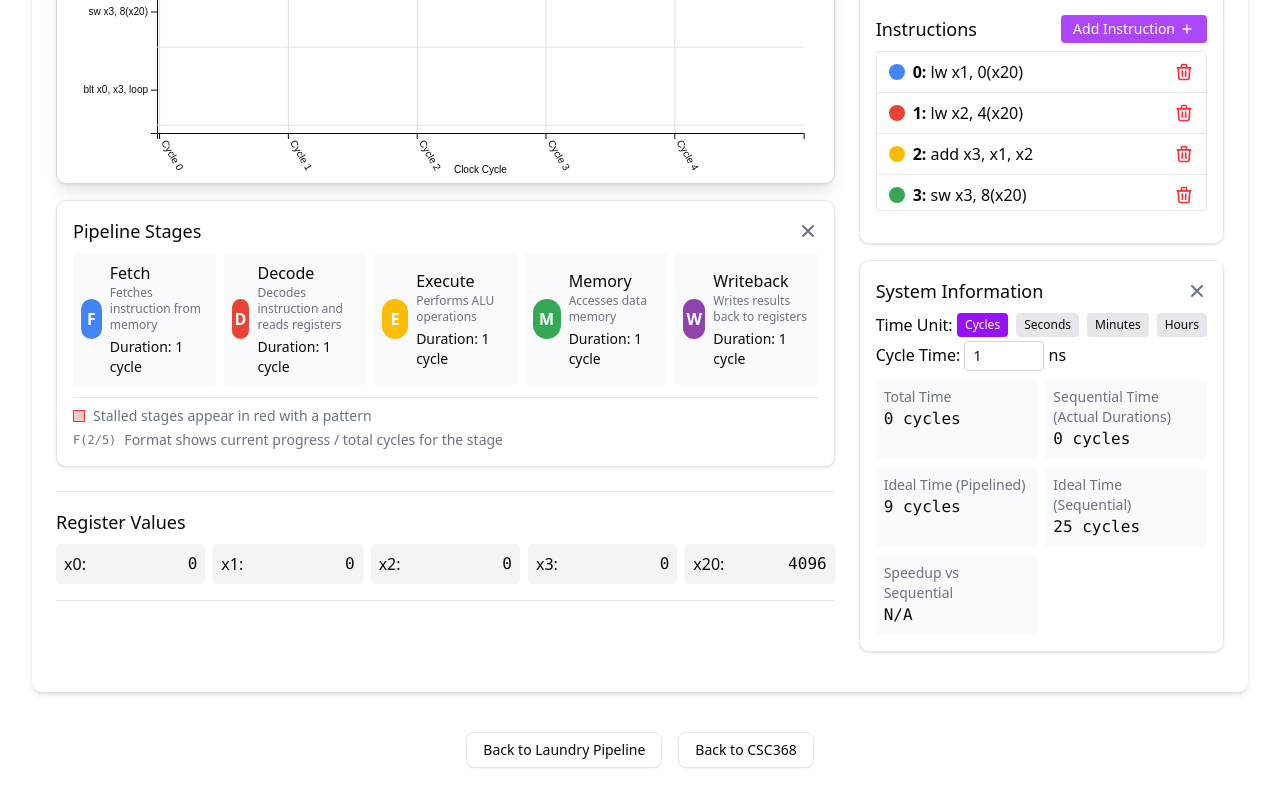
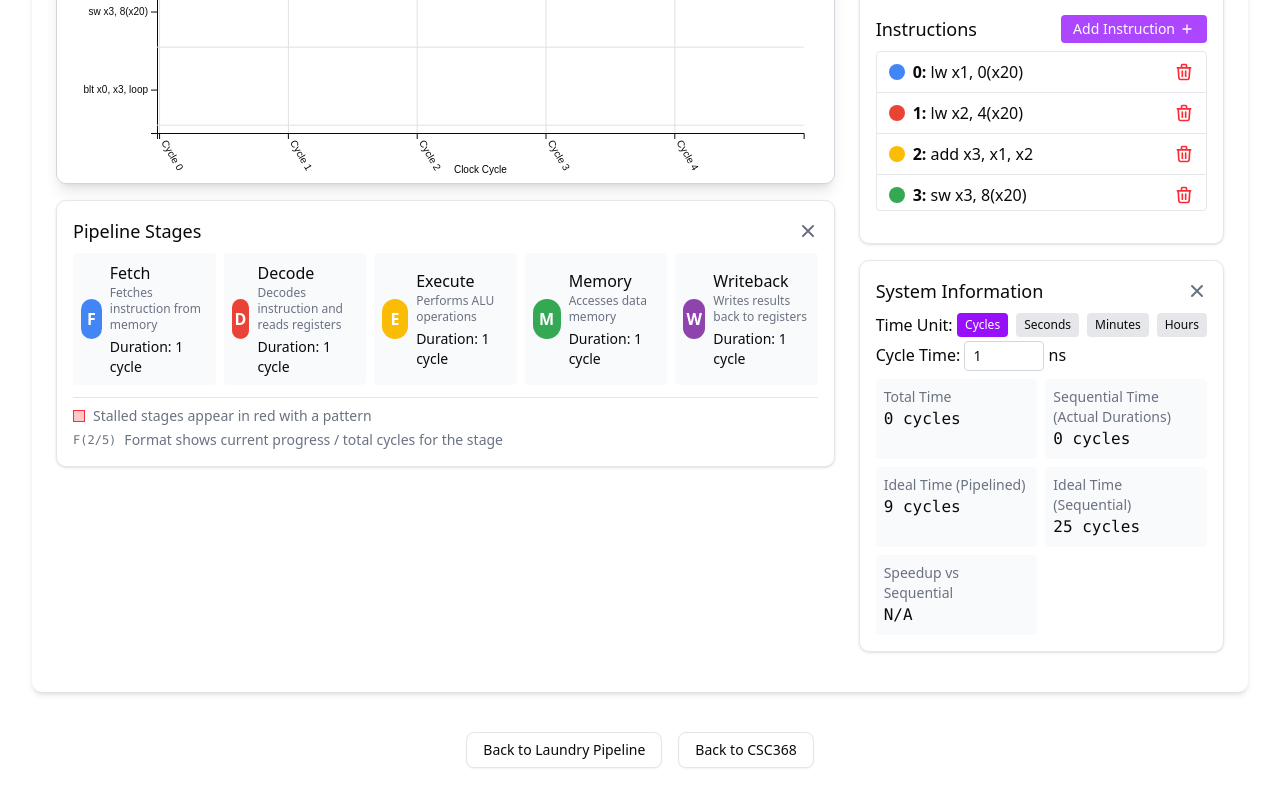
Before and after one commit to Goodr-Interactive/viz-computer-systems, a React (Vite) app: page /csc368/pipelining/registers in a window 1280 px wide. Shown: the part 476-1276 px from the top of the page. Built offline with nearby package versions, Linux system fonts and the light colour scheme.

Commit message:
removed registers visualization

```diff
--- a/src/pages/csc368/pipelining/components/RegisterPipelineVisualization.tsx
+++ b/src/pages/csc368/pipelining/components/RegisterPipelineVisualization.tsx
@@ -230,7 +230,7 @@ export const RegisterPipelineVisualization: React.FC<RegisterPipelineVisualizati
 
     // Check if all instructions are completed
     const allInstructionsCompleted = pipelineInstructions.every(
-      (instr) => instr.currentStage !== undefined && instr.currentStage >= PIPELINE_STAGES.length
+      (instr) => instr.currentStage !== undefined && instr.currentStage >= stageConfigs.length
     );
 
     if (allInstructionsCompleted) {
@@ -242,49 +242,7 @@ export const RegisterPipelineVisualization: React.FC<RegisterPipelineVisualizati
       // Increment cycle
       setCycles((prev) => prev + 1);
 
-      // Update registers based on completed instructions
-      setRegisters((prevRegisters) => {
-        const newRegisters = { ...prevRegisters };
 
-        // Process instructions that just completed the writeback stage
-        pipelineInstructions
-          .filter(
-            (instr) =>
-              instr.currentStage === stageConfigs.length - 1 &&
-              instr.startCycle !== undefined &&
-              instr.startCycle + stageConfigs.length - 1 === cycles
-          )
-          .forEach((instr) => {
-            // Update destination registers based on instruction type
-            if (instr.name.startsWith("lw ")) {
-              // Load instruction: simulate loading from memory
-              instr.registers.dest.forEach((reg) => {
-                if (reg !== "x0") { // Can't write to x0 in RISC-V
-                  // Simulate memory operation: address + offset
-                  const srcReg = instr.registers.src[0]; // Base address register
-                  const offsetMatch = instr.name.match(/(\d+)\(([^)]+)\)/);
-                  const offset = offsetMatch ? parseInt(offsetMatch[1]) : 0;
-                  const memoryAddress = prevRegisters[srcReg] + offset;
-
-                  // Simple simulation: value is address / 4 (arbitrary but deterministic)
-                  newRegisters[reg] = Math.floor(memoryAddress / 4);
-                }
-              });
-            } else if (instr.name.startsWith("add ")) {
-              // Add instruction: add source registers
-              const destReg = instr.registers.dest[0];
-              if (destReg !== "x0") { // Can't write to x0
-                const [src1, src2] = instr.registers.src;
-                newRegisters[destReg] = prevRegisters[src1] + prevRegisters[src2];
-              }
-            }
-            // sw and blt don't update registers in this simple simulation
-          });
-
-        return newRegisters;
-      });
-
-      // TODO: Fix issues with the pipeline instructions
       // Update each instruction's position in the pipeline
       setPipelineInstructions((prevInstructions) => {
         if (isPipelined) {
@@ -1230,7 +1188,7 @@ export const RegisterPipelineVisualization: React.FC<RegisterPipelineVisualizati
         {showLegend && <PipelineStageLegend />}
 
         {/* Register Values Display */}
-        <div className="my-2 w-full border-t border-b border-gray-200 py-4">
+        {/* <div className="my-2 w-full border-t border-b border-gray-200 py-4">
           <h3 className="mb-2 text-lg font-medium">Register Values</h3>
           <div className="grid grid-cols-2 gap-2 md:grid-cols-5">
             {Object.entries(registers).map(([reg, value]) => (
@@ -1240,7 +1198,7 @@ export const RegisterPipelineVisualization: React.FC<RegisterPipelineVisualizati
               </div>
             ))}
           </div>
-        </div>
+        </div> */}
       </div>
 
       {/* Controls and Instructions Container - Right side on desktop */}
```
